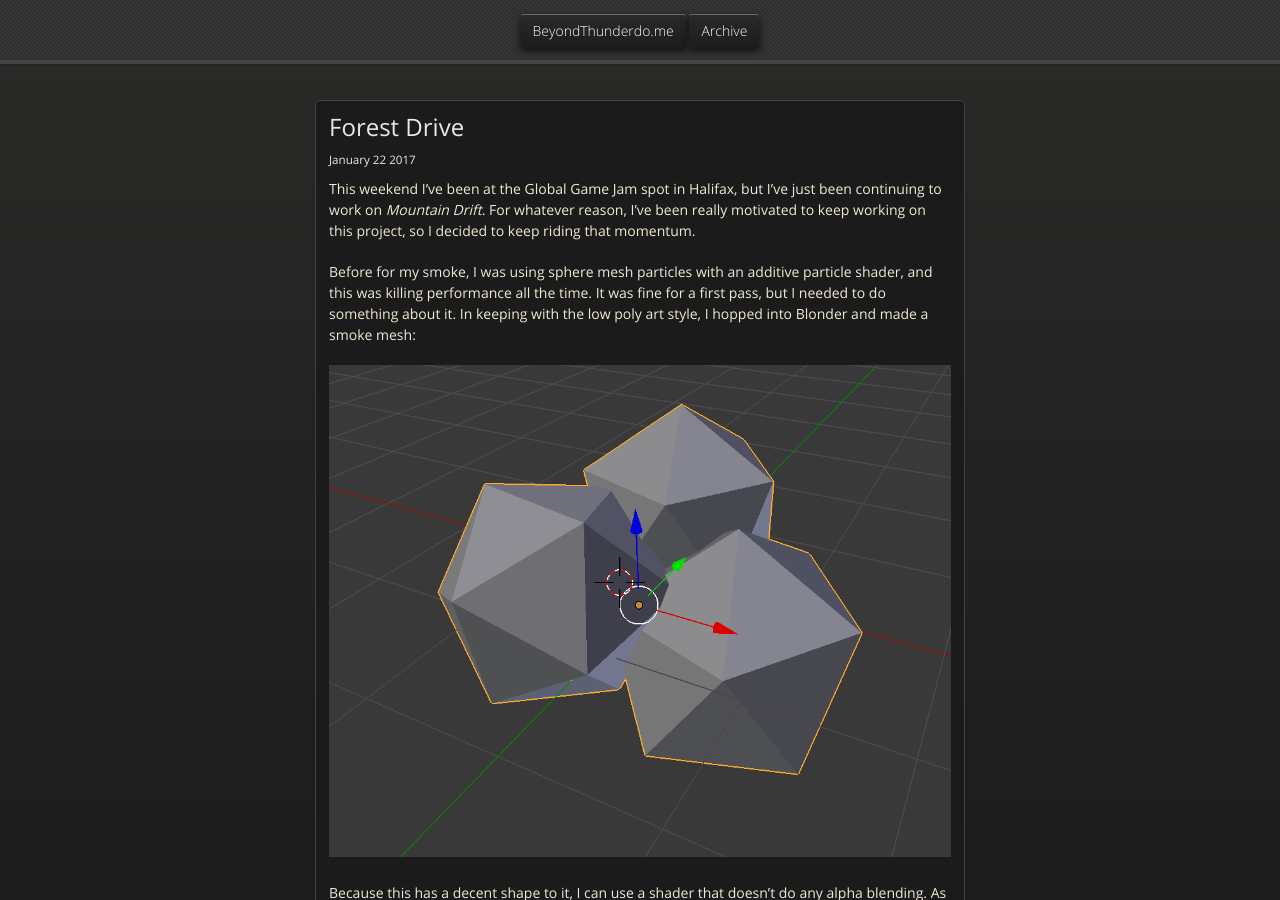
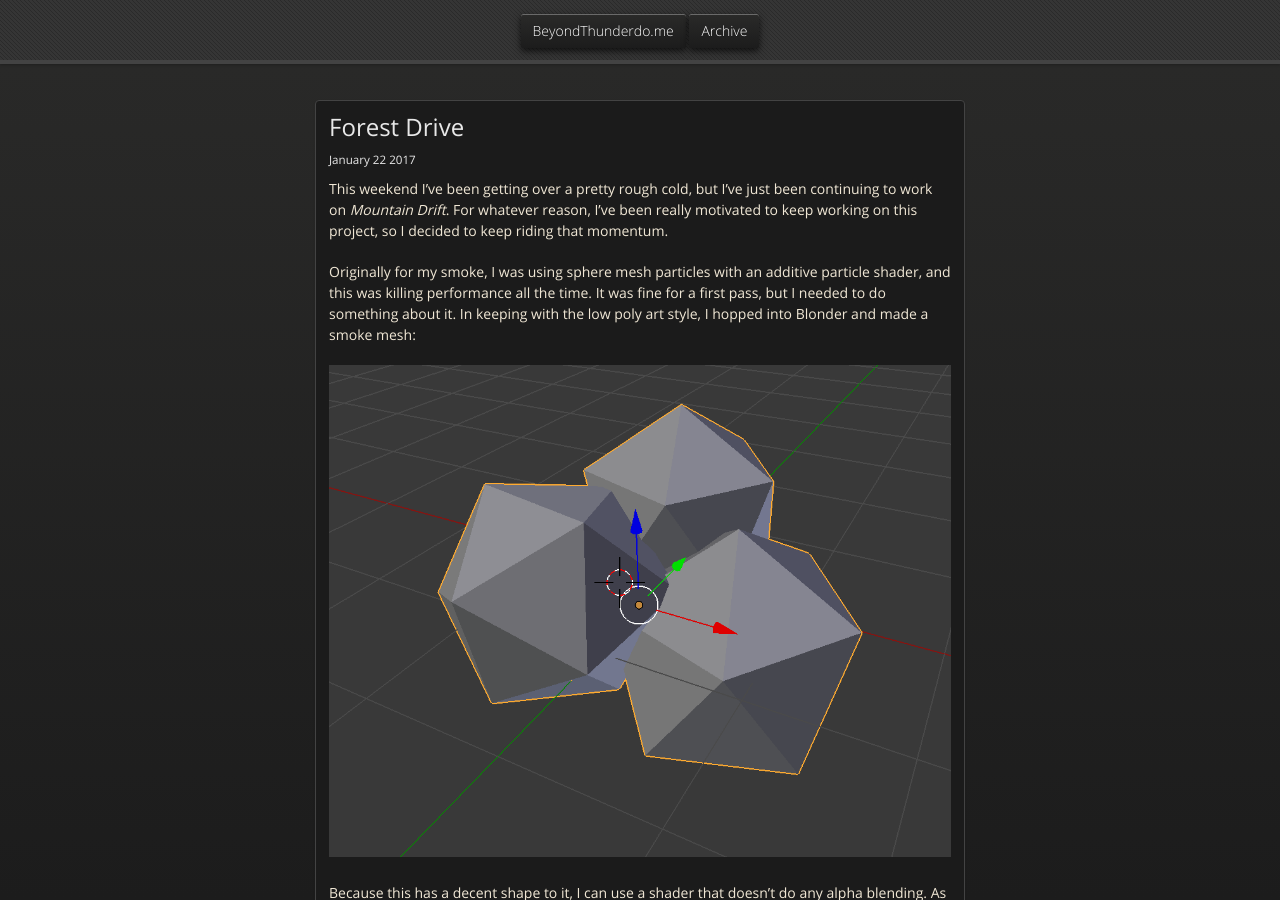
Before and after one commit to rbrt/rbrt.github.io, a Jekyll site: the page built from _posts/2017-01-22-ForestDrive.md, in a window 1280 px wide and 900 px high. Built offline with Jekyll 4.4.1, drawn with Linux system fonts in a browser that asks for light colours; nearby versions of some CDN libraries.

Commit message:
Fixed typos

```diff
--- a/_posts/2017-01-22-ForestDrive.md
+++ b/_posts/2017-01-22-ForestDrive.md
@@ -6,12 +6,12 @@ title: Forest Drive
 ----------------
 <h5>{{ page.date | date: "%B %-d %Y" }}</h5>
 
-This weekend I've been at the Global Game Jam spot in Halifax, but I've just
-been continuing to work on <i>Mountain Drift</i>. For whatever reason, I've been
+This weekend I've been getting over a pretty rough cold, but I've just been
+continuing to work on <i>Mountain Drift</i>. For whatever reason, I've been
 really motivated to keep working on this project, so I decided to keep riding that
 momentum.
 
-Before for my smoke, I was using sphere mesh particles with an additive particle
+Originally for my smoke, I was using sphere mesh particles with an additive particle
 shader, and this was killing performance all the time. It was fine for a first pass,
 but I needed to do something about it. In keeping with the low poly art style, I
 hopped into Blonder and made a smoke mesh:
```
Also changed, not shown: 2 other files.
